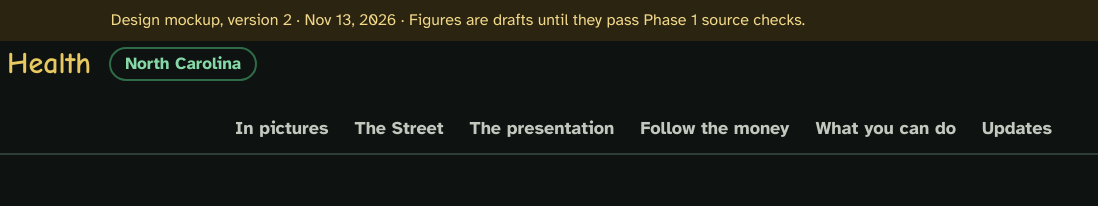
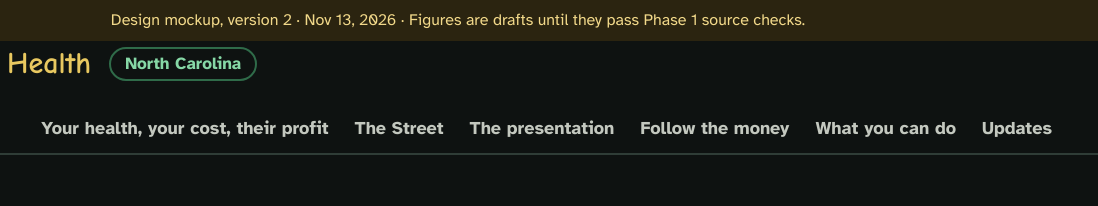
Before and after one commit to tlsman71/dweller, a plain HTML site: page health/mockup/index.html in a window 1280 px wide. Shown: the top 206 px of the page, 182-1280 px from the left. Drawn offline with Linux system fonts and the light colour scheme; a web font is replaced by a local one.

Commit message:
Dweller Health mockup: rename the slide show 'Your health, your cost, their profit' (Tom, Nov 15 19:53)
Co-Authored-By: Claude Opus 5.5 <noreply@anthropic.com>
Claude-Session: https://claude.ai/code/session_01N4HRhuMoFEpvtsBw1FppnM

```diff
--- a/health/mockup/index.html
+++ b/health/mockup/index.html
@@ -294,7 +294,7 @@ footer h3{font-family:var(--chalkfont);font-size:26px;color:var(--chalk);margin-
     </a>
     <span class="place">North Carolina</span>
     <nav class="mainnav" aria-label="Main">
-      <a href="#pictures">In pictures</a>
+      <a href="#pictures">Your health, your cost, their profit</a>
       <a href="#street">The Street</a>
       <a href="#deck">The presentation</a>
       <a href="#money">Follow the money</a>
@@ -312,7 +312,7 @@ footer h3{font-family:var(--chalkfont);font-size:26px;color:var(--chalk);margin-
       <p class="lede">Medicare Advantage, explained one step at a time. Start with the pictures, then scroll down the street, which walks you through who pays, who gets paid, and what you can do about it in North Carolina.</p>
       <a class="btn gold" href="#act">See your enrollment dates</a>
     </div>
-    <div class="shows hero-show" id="pictures" role="group" aria-label="In pictures: slide show of Dweller Health illustrations">
+    <div class="shows hero-show" id="pictures" role="group" aria-label="Your health, your cost, their profit: slide show of Dweller Health illustrations">
       <div class="show" id="show" role="region" aria-roledescription="carousel" aria-label="Dweller Health illustrations">
         <div class="show-frame" id="showframe"></div>
         <div class="show-cap" id="showcap" aria-live="polite"></div>
@@ -497,7 +497,7 @@ footer h3{font-family:var(--chalkfont);font-size:26px;color:var(--chalk);margin-
 
 <script src="../drawings/drawings.js"></script>
 <script>
-/* "In pictures" slide show (O45). Only slides whose image Tom approved appear; captions appear once Tom approves them.
+/* Hero slide show, "Your health, your cost, their profit" (O45). Only slides whose image Tom approved appear; captions appear once Tom approves them.
    ?drafts=1 shows every slide with a Draft badge, for review only. Deep links: #slide-<id>. */
 (function(){
   var D=window.DH_DRAWINGS||{slides:[]}, drafts=/[?&]drafts=1\b/.test(location.search);
```
